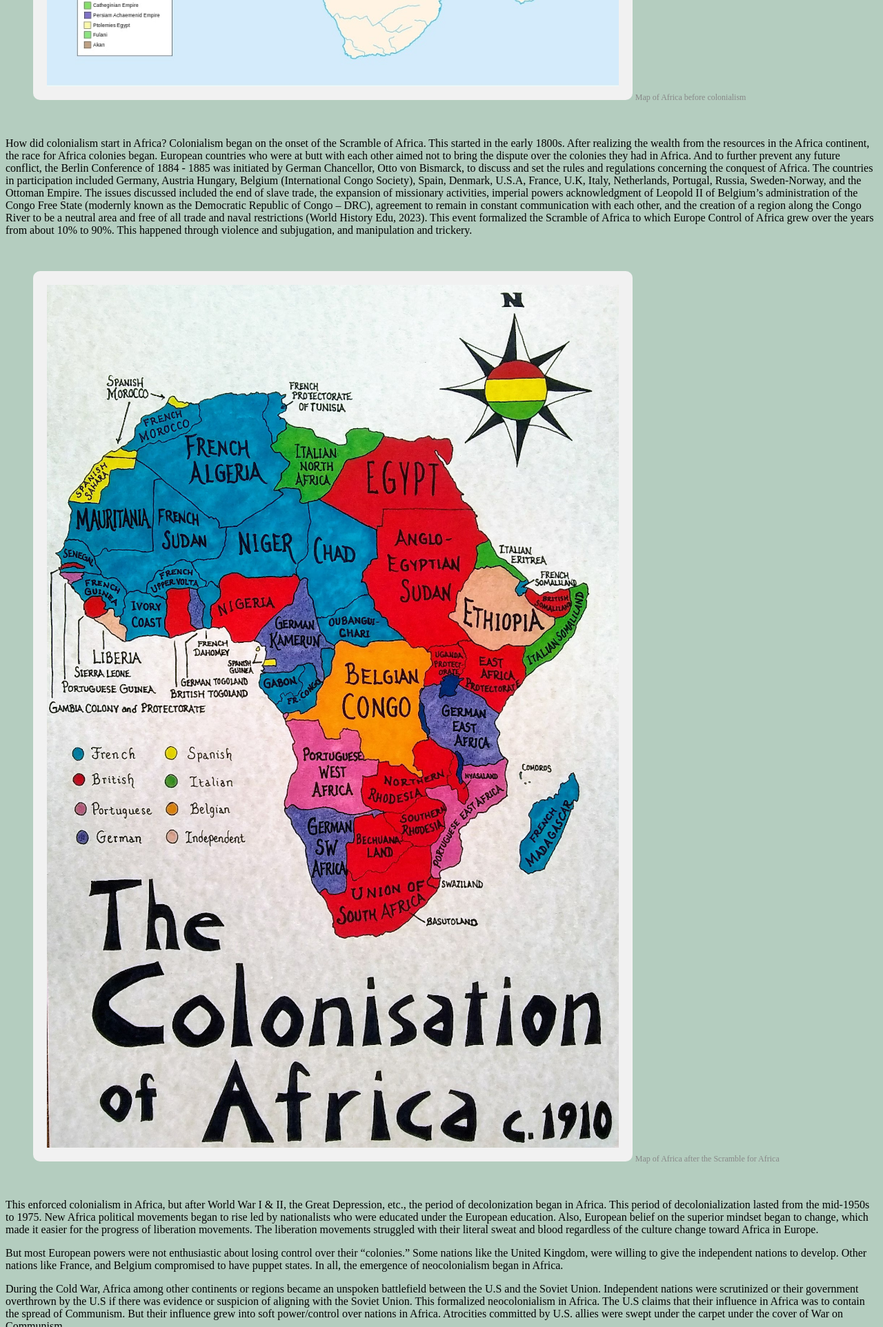
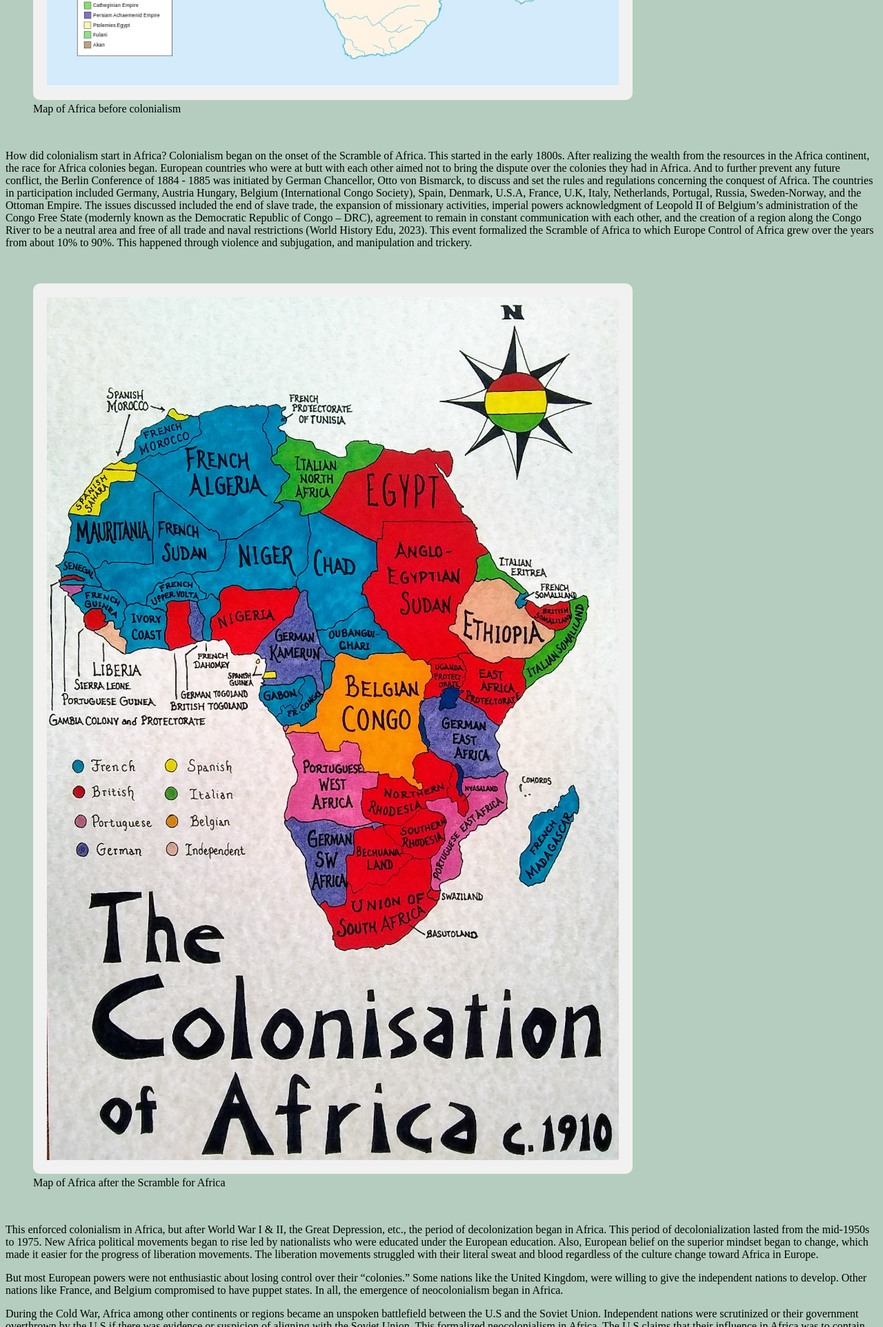
Before and after one commit to IfedapoA/IfedapoA.github.io, a plain HTML site: page index.html in a window 1280 px wide. Shown: the part 1380-3304 px from the top of the page at 69% size. Drawn offline with Linux system fonts and the light colour scheme.

Commit message:
Minor changes

```diff
--- a/index.html
+++ b/index.html
@@ -99,7 +99,7 @@
             <br>
             <figure>
                 <img src ="African_civilizations_map_precolonial.jpg" alt = "The Map of Africa before Colonolization" class = "images">
-                <imagecaption>Map of Africa before colonialism</imagecaption>
+                <figcaption>Map of Africa before colonialism</figcaption>
             </figure>
             <br>
 
@@ -133,7 +133,7 @@
             <br>
             <figure>
                 <img src = "scramble_for_africa.jpg" alt = "Map of Africa after the Scramble for Africa" class = "images">
-                <imagecaption>Map of Africa after the Scramble for Africa</imagecaption>
+                <figcaption>Map of Africa after the Scramble for Africa</figcaption>
             </figure>
             <br>
 
```
